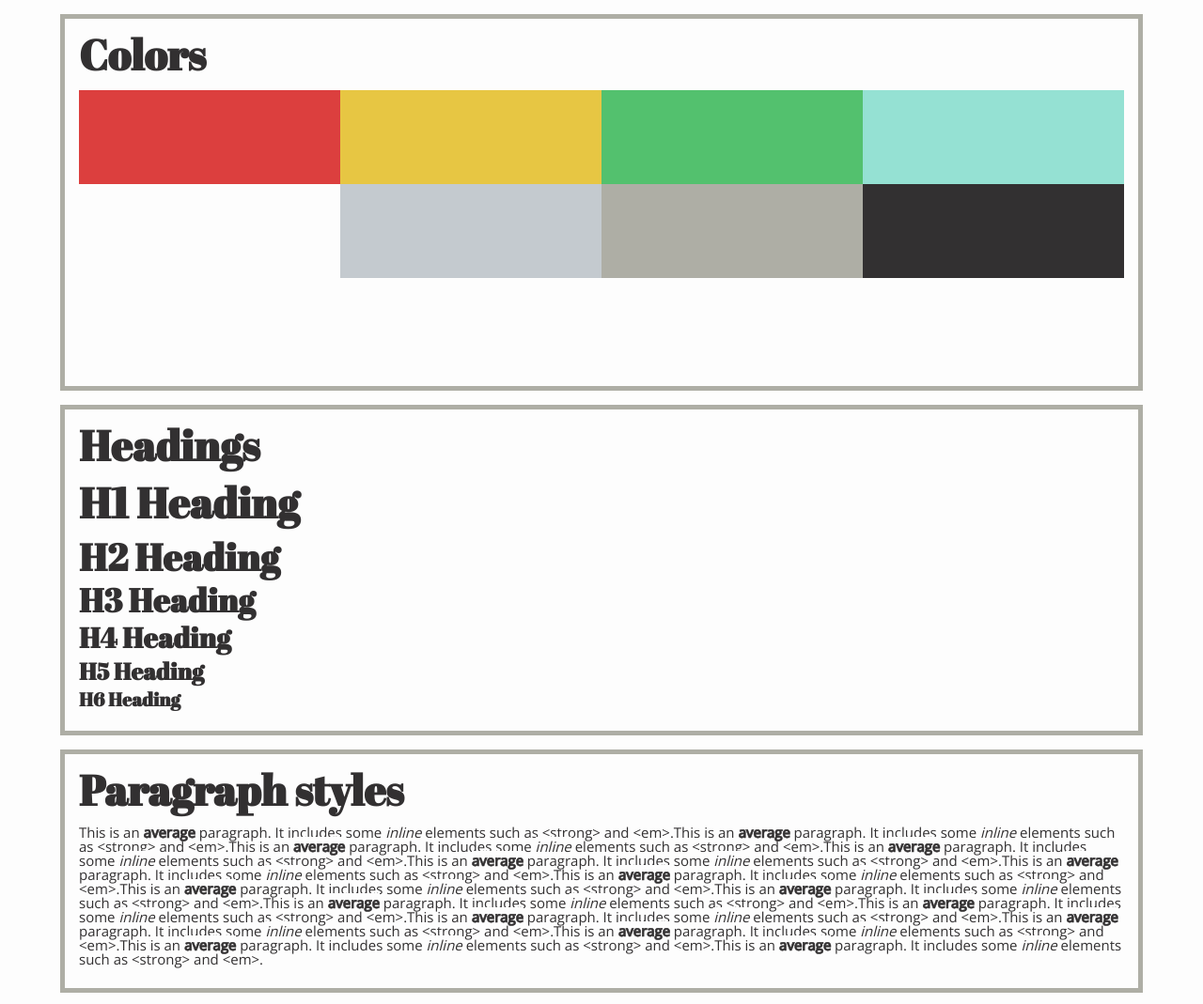
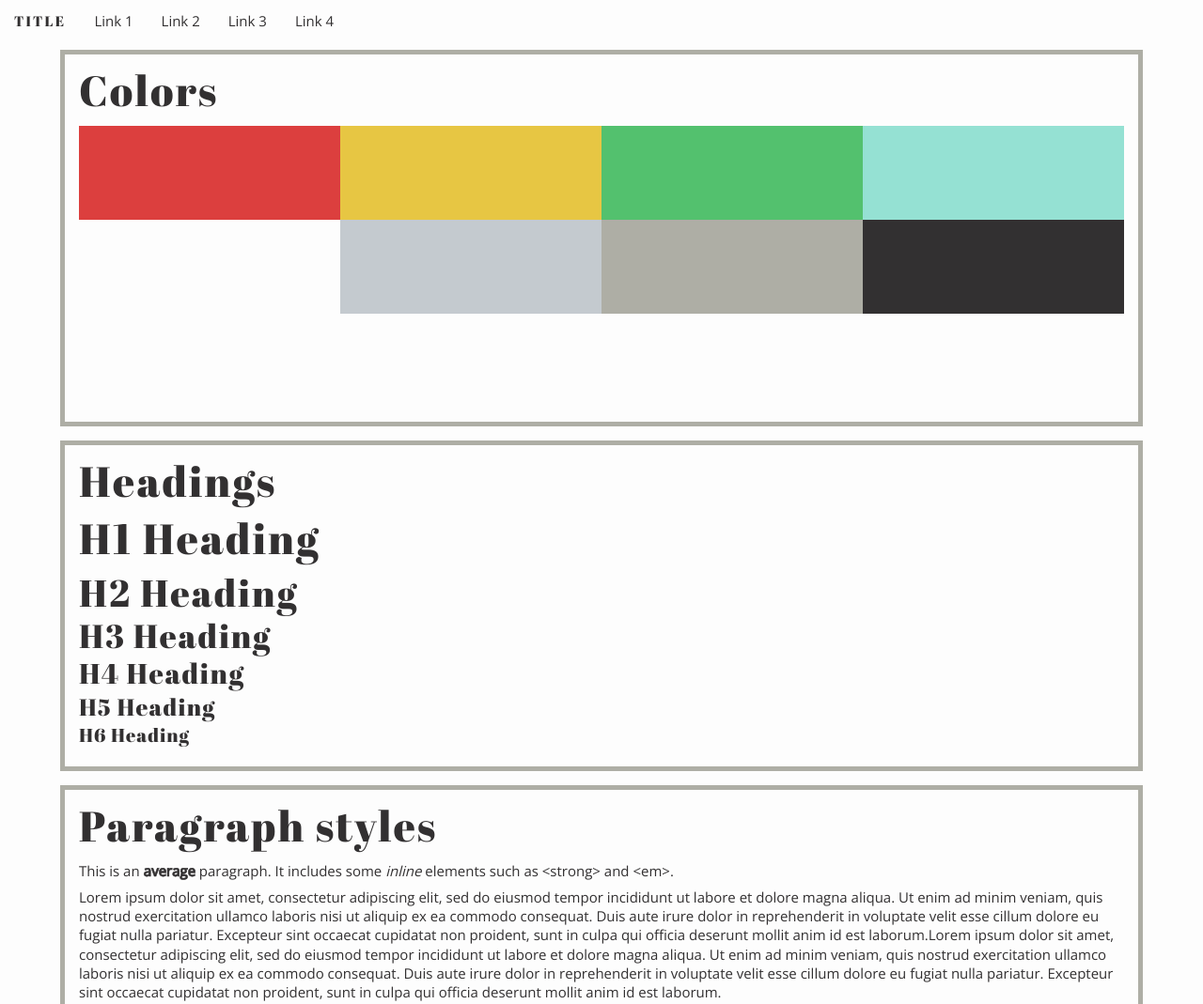
Before and after one commit to RaymondDashWu/css-framework, a plain HTML site: page index.html in a window 1280 px wide. Shown: the top 1069 px of the page at 94% size. Drawn offline with nearby package versions, Linux system fonts and the light colour scheme.

Commit message:
[ADD] checkbox snippet + fixed heading spacing

```diff
--- a/_checkboxradio.scss
+++ b/_checkboxradio.scss
@@ -1,3 +1,5 @@
+// Credit to aahz for this snippet
+// https://bootsnipp.com/snippets/oPgeG
 
 .checkbox label:after,
 .radio label:after {
--- /dev/null
+++ b/_navbar.scss
@@ -0,0 +1,49 @@
+.navbar {
+	display: flex;
+	justify-content: space-between;
+	flex-direction: row;
+	align-items: baseline;
+
+	ul {
+		margin: 0;
+		padding: 0;
+		list-style-type: none;
+		display: flex;
+		flex-direction: row;
+		justify-content: flex-start;
+		align-items: baseline;
+	}
+
+	a {
+		display: block;
+		padding: 0.25em 1em;
+		text-decoration: none;
+	}
+
+	a:link {
+
+	}
+
+	a:visited {
+
+	}
+
+	a:hover {
+		color: $color-bg-md;
+		filter: none;
+	}
+
+	a:active {
+		filter: none;
+	}
+
+	.title {
+		font-weight: normal;
+		font-weight: normal;
+		font-size: 1em;
+		letter-spacing: 0.15em;
+		margin-top: 1em;
+		margin-bottom: .5em;
+		padding: 0 1em;
+	}
+}
--- a/_text.scss
+++ b/_text.scss
@@ -2,50 +2,55 @@
 
 // Allows flexibility to choose font size and modifier to size.
 // In this case all fonts will be 15px + modifier
-@mixin text-styling($font, $size, $color) {
+
+@mixin text-styling($font, $size, $color, $font-weight, $letter-spacing) {
     font-family: $font;
     font-size: 15px + $size;
     margin-bottom: 1vh;
     color: $color;
+    font-weight: $font-weight;
+    letter-spacing: $letter-spacing;
 }
 
 * {
-    @include text-styling($text-family-secondary, 0, $text-color);
+    @include text-styling($text-family-secondary, 0, $text-color, $default-font-weight, $default-line-spacing);
     background-color: $color-bg;
 }
 
 h1 {
-    @include text-styling($text-family-primary, 30, $text-color);
+    @include text-styling($text-family-primary, 30, $text-color, $heading-font-weight, $heading-line-spacing);
     margin-bottom: 2vh;
+    // font-weight: normal;
 }
 
 h2 {
-    @include text-styling($text-family-primary, 25, $text-color);
+    @include text-styling($text-family-primary, 25, $text-color, $heading-font-weight, $heading-line-spacing);
 }
 
 h3 {
-    @include text-styling($text-family-primary, 20, $text-color);
+    @include text-styling($text-family-primary, 20, $text-color, $heading-font-weight, $heading-line-spacing);
 }
 
 h4 {
-    @include text-styling($text-family-primary, 15, $text-color);
+    @include text-styling($text-family-primary, 15, $text-color, $heading-font-weight, $heading-line-spacing);
 }
 
 h5 {
-    @include text-styling($text-family-primary, 10, $text-color);
+    @include text-styling($text-family-primary, 10, $text-color, $heading-font-weight, $heading-line-spacing);
 }
 
 h6 {
-    @include text-styling($text-family-primary, 5, $text-color);
+    @include text-styling($text-family-primary, 5, $text-color, $heading-font-weight, $heading-line-spacing);
 }
 
 strong, b {
-    @include text-styling($text-family-secondary, 0, $text-color);
+    @include text-styling($text-family-secondary, 0, $text-color, $default-font-weight, $default-line-spacing);
     -webkit-text-stroke: .5px $text-color;
 }
 
 p {
-    @include text-styling($text-family-secondary, 0, $text-color);
+    @include text-styling($text-family-secondary, 0, $text-color, $default-font-weight, $default-line-spacing);
+    line-height: 1.35em;
 }
 
 // textarea {
--- a/_variables.scss
+++ b/_variables.scss
@@ -18,3 +18,28 @@ $color-secondary: $green;
 $text-family-primary: 'Abril Fatface', cursive;;
 $text-family-secondary: 'Open Sans', sans-serif;;
 $text-color: #323031;
+
+$default-font-weight: default;
+$heading-font-weight: normal;
+
+$default-line-spacing: default;
+$heading-line-spacing: .05em;
+
+// $colors: ("red":$red, ""#E7C643, #53C16E, #95e1d3);
+
+// :root {
+//     @each $name, $val in $colors {
+//         --color-#{$name}: $val;
+//     }
+
+
+
+//     --color-red: #DC3F3E;
+//     --color-red: $yellow;
+//     --color3
+//     --color-4
+//     --color-5
+//     --color-6
+//     --color-7
+//     --color-8
+// }
--- a/index.html
+++ b/index.html
@@ -1,15 +1,23 @@
 <html>
-
+<!-- TODO In readme: Put requirements for how to install-->
 <head>
     <title>TITLE WIP*** example</title>
     <link rel="stylesheet" href="reset.css">
     <link rel="stylesheet" href="style.css">
     <link href="https://fonts.googleapis.com/css?family=Abril+Fatface|Open+Sans&display=swap" rel="stylesheet">
-    <link href="https://fonts.googleapis.com/css?family=Abril+Fatface&display=swap" rel="stylesheet">
+    <link href="https://maxcdn.bootstrapcdn.com/font-awesome/4.3.0/css/font-awesome.min.css" rel="stylesheet">
 </head>
 
 <body>
-
+    <div class="navbar">
+        <ul>
+            <li><h1 class="title">TITLE</h1></li>
+            <li><a href="#">Link 1</a></li>
+            <li><a href="#">Link 2</a></li>
+            <li><a href="#">Link 3</a></li>
+            <li><a href="#">Link 4</a></li>
+        </ul>
+    </div>
     <div class="container">
         <section>
             <h1>Colors</h1>
@@ -42,22 +50,13 @@
         <section>
             <h1>Paragraph styles</h1>
             <p>This is an <strong>average</strong> paragraph. It includes some <em>inline</em> elements such as
-                &lt;strong&gt; and &lt;em&gt;.This is an <strong>average</strong> paragraph. It includes some <em>inline</em> elements such as
-                &lt;strong&gt; and &lt;em&gt;.This is an <strong>average</strong> paragraph. It includes some <em>inline</em> elements such as
-                &lt;strong&gt; and &lt;em&gt;.This is an <strong>average</strong> paragraph. It includes some <em>inline</em> elements such as
-                &lt;strong&gt; and &lt;em&gt;.This is an <strong>average</strong> paragraph. It includes some <em>inline</em> elements such as
-                &lt;strong&gt; and &lt;em&gt;.This is an <strong>average</strong> paragraph. It includes some <em>inline</em> elements such as
-                &lt;strong&gt; and &lt;em&gt;.This is an <strong>average</strong> paragraph. It includes some <em>inline</em> elements such as
-                &lt;strong&gt; and &lt;em&gt;.This is an <strong>average</strong> paragraph. It includes some <em>inline</em> elements such as
-                &lt;strong&gt; and &lt;em&gt;.This is an <strong>average</strong> paragraph. It includes some <em>inline</em> elements such as
-                &lt;strong&gt; and &lt;em&gt;.This is an <strong>average</strong> paragraph. It includes some <em>inline</em> elements such as
-                &lt;strong&gt; and &lt;em&gt;.This is an <strong>average</strong> paragraph. It includes some <em>inline</em> elements such as
-                &lt;strong&gt; and &lt;em&gt;.This is an <strong>average</strong> paragraph. It includes some <em>inline</em> elements such as
-                &lt;strong&gt; and &lt;em&gt;.This is an <strong>average</strong> paragraph. It includes some <em>inline</em> elements such as
-                &lt;strong&gt; and &lt;em&gt;.This is an <strong>average</strong> paragraph. It includes some <em>inline</em> elements such as
-                &lt;strong&gt; and &lt;em&gt;.This is an <strong>average</strong> paragraph. It includes some <em>inline</em> elements such as
-                &lt;strong&gt; and &lt;em&gt;.This is an <strong>average</strong> paragraph. It includes some <em>inline</em> elements such as
-                &lt;strong&gt; and &lt;em&gt;.</p>
+                &lt;strong&gt; and &lt;em&gt;.
+
+                <p>Lorem ipsum dolor sit amet, consectetur adipiscing elit, sed do eiusmod tempor incididunt ut labore et dolore magna aliqua. Ut enim ad minim veniam, quis nostrud exercitation ullamco laboris nisi ut aliquip ex ea commodo consequat. Duis aute irure dolor in reprehenderit in voluptate velit esse cillum dolore eu fugiat nulla pariatur. Excepteur sint occaecat cupidatat non proident, sunt in culpa qui officia deserunt mollit anim id est laborum.Lorem ipsum dolor sit amet, consectetur adipiscing elit, sed do eiusmod tempor incididunt ut labore et dolore magna aliqua. Ut enim ad minim veniam, quis nostrud exercitation ullamco laboris nisi ut aliquip ex ea commodo consequat. Duis aute irure dolor in reprehenderit in voluptate velit esse cillum dolore eu fugiat nulla pariatur. Excepteur sint occaecat cupidatat non proident, sunt in culpa qui officia deserunt mollit anim id est laborum.
+
+                </p>
+
+            </p>
         </section>
 
         <section>
@@ -101,14 +100,11 @@
                 </label>
 
                 <!-- Switch with Click -->
-                <div class="radio">
-                    <label id="switch-2" class="switch-2">
-                        <input type="checkbox">
-                        <div>
-                            <div></div>
-                        </div>
+                <div class="checkbox">
+                    <label style="font-size: 2.5em">
+                        <input type="checkbox" value="" checked="">
+                        <span class="cr"><i class="cr-icon fa fa-check"></i></span>
                     </label>
-                    <span class="cr">test<i class="cr-icon fa fa-circle"></i></span>
                 </div>
 
                 <!-- <label class="control-checkbox">One
--- a/style.scss
+++ b/style.scss
@@ -1,5 +1,6 @@
 @import './variables';
 @import './text';
+@import './navbar';
 
 // Section for importing other people's CSS snippets
 @import './checkboxradio';
```
Also changed, not shown: style.css, 1 other file.
